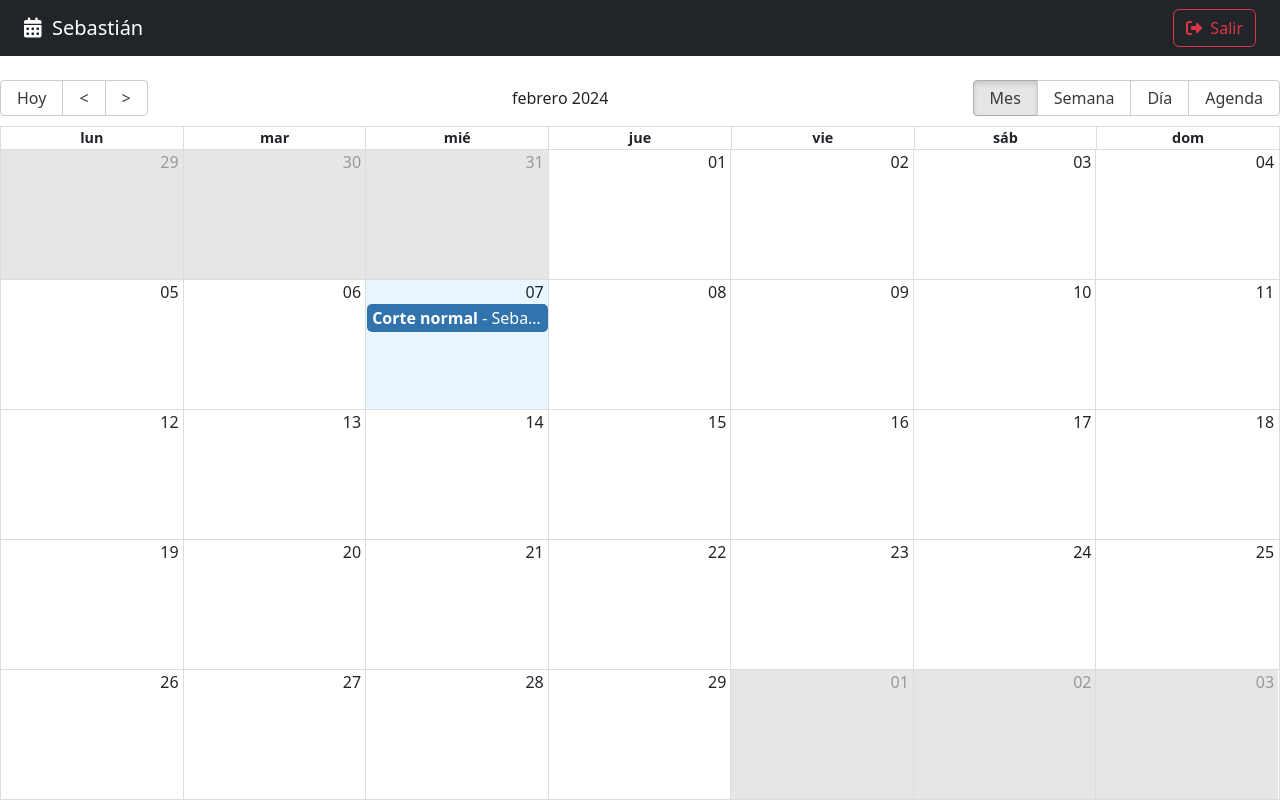
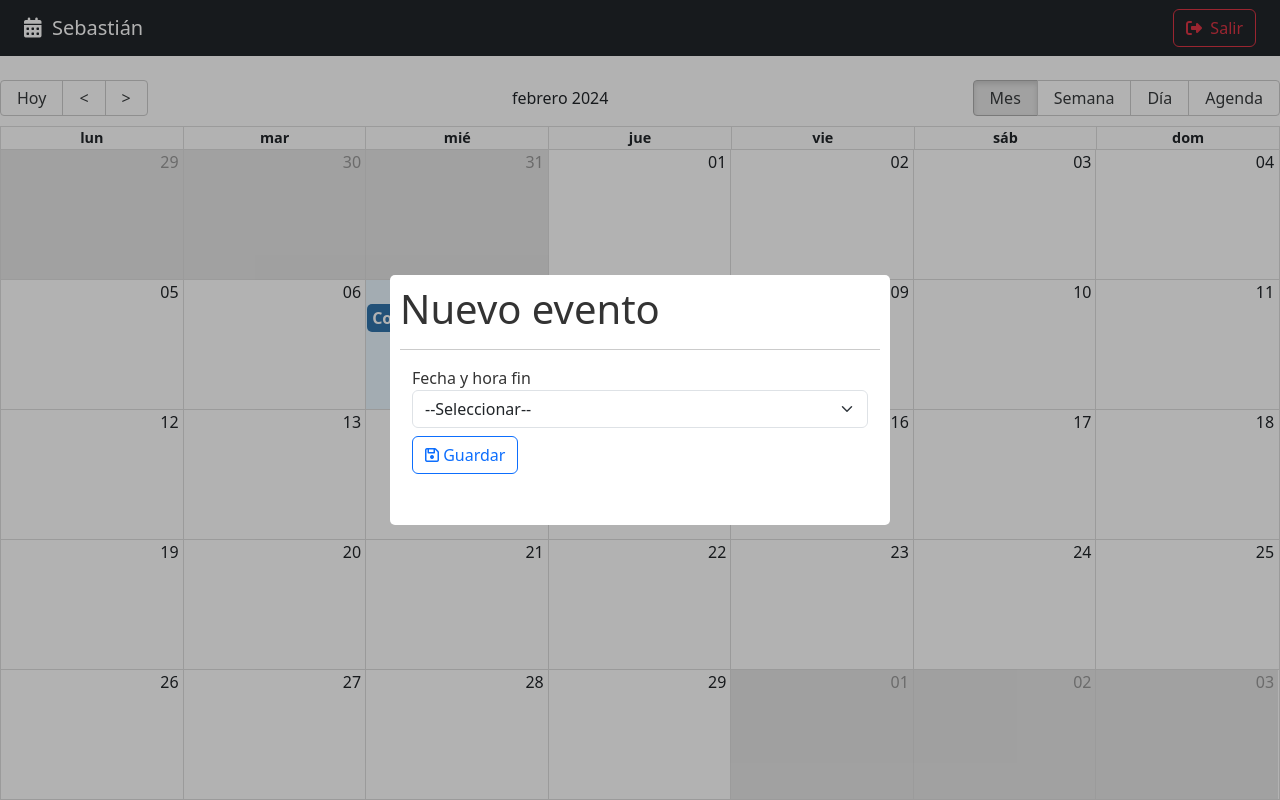
Before and after one commit to sebastian461/peluqueria-front-react, a React (Vite) app: page / in a window 1280 px wide. Built offline with nearby package versions, Linux system fonts and the light colour scheme.

Commit message:
Modal configuration
The design of the modal with the functionality of the form was established

```diff
--- a/package.json
+++ b/package.json
@@ -17,6 +17,7 @@
     "react": "^18.2.0",
     "react-big-calendar": "^1.9.1",
     "react-dom": "^18.2.0",
+    "react-modal": "^3.16.1",
     "react-redux": "^9.1.0",
     "react-router-dom": "^6.22.0",
     "sort-by": "^1.2.0"
--- /dev/null
+++ b/src/peluqueria/components/PeluqueriaModal.jsx
@@ -0,0 +1,99 @@
+import { addHours } from "date-fns";
+import { useState } from "react";
+import Modal from "react-modal";
+
+const customStyles = {
+  content: {
+    top: "50%",
+    left: "50%",
+    right: "auto",
+    bottom: "auto",
+    marginRight: "-50%",
+    transform: "translate(-50%, -50%)",
+  },
+};
+
+const services = [
+  {
+    id: 1,
+    name: "Corte normal",
+    amount: 2.5,
+  },
+  {
+    id: 2,
+    name: "Corte con barba",
+    amount: 3,
+  },
+];
+
+Modal.setAppElement("#root");
+
+export const PeluqueriaModal = () => {
+  const [isOpen, setIsOpen] = useState(true);
+
+  const [formValues, setFormValues] = useState({
+    service: 0,
+    start: new Date(),
+    end: addHours(new Date(), 2),
+  });
+
+  const onSelectedChange = ({ target }, changing) => {
+    setFormValues({
+      ...formValues,
+      [changing]: target.value,
+    });
+  };
+
+  const onCloseModal = () => {
+    console.log("Cerrando modal");
+    setIsOpen(false);
+  };
+
+  const onSubmit = (event) => {
+    event.preventDefault();
+
+    if (isNaN(formValues.service)) {
+      console.log("Error en el servicio");
+      return;
+    }
+
+    console.log(formValues);
+  };
+
+  return (
+    <Modal
+      isOpen={isOpen}
+      onRequestClose={onCloseModal}
+      style={customStyles}
+      contentLabel="Example Modal"
+      className="modal"
+      overlayClassName="modal-fondo"
+      closeTimeoutMS={200}
+    >
+      <h1> Nuevo evento </h1>
+      <hr />
+      <form className="container" onSubmit={onSubmit}>
+        <div className="form-group mb-2">
+          <label>Fecha y hora fin</label>
+          <select
+            className="form-select"
+            value={formValues.service}
+            onChange={(event) => onSelectedChange(event, "service")}
+          >
+            <option value={null}>--Seleccionar--</option>
+            {services.map((s) => (
+              <option value={s.id} key={s.id}>
+                {s.name} - ${s.amount}
+              </option>
+            ))}
+          </select>
+        </div>
+
+        <button type="submit" className="btn btn-outline-primary btn-block">
+          <i className="far fa-save"></i>
+          <span> Guardar</span>
+        </button>
+      </form>
+    </Modal>
+  );
+};
--- a/src/peluqueria/components/index.js
+++ b/src/peluqueria/components/index.js
@@ -1,2 +1,3 @@
+export * from "./Navbar";
 export * from "./PeluqueriaEventBox";
-export * from "./Navbar";
+export * from "./PeluqueriaModal";
--- a/src/peluqueria/pages/PeluqueriaPage.jsx
+++ b/src/peluqueria/pages/PeluqueriaPage.jsx
@@ -2,7 +2,7 @@ import { Calendar } from "react-big-calendar";
 import "react-big-calendar/lib/css/react-big-calendar.css";
 import { addHours } from "date-fns";
 
-import { Navbar, PeluqueriaEventBox } from "../components";
+import { Navbar, PeluqueriaEventBox, PeluqueriaModal } from "../components";
 import { getMessagesEs, localizer } from "../../helpers";
 import { useState } from "react";
 
@@ -59,6 +59,8 @@ export const PeluqueriaPage = () => {
         onSelectEvent={onSelect}
         onView={onViewChanged}
       />
+
+      <PeluqueriaModal />
     </>
   );
 };
--- a/src/styles.css
+++ b/src/styles.css
@@ -0,0 +1,40 @@
+/* Modal */
+.ReactModalPortal > div {
+  opacity: 0;
+}
+
+.ReactModalPortal .ReactModal__Overlay {
+  align-items: center;
+  display: flex;
+  justify-content: center;
+  transition: opacity 0.2s ease-in-out;
+  z-index: 999;
+}
+
+.modal-fondo {
+  background-color: rgba(0, 0, 0, 0.3);
+  bottom: 0;
+  left: 0;
+  right: 0;
+  top: 0;
+  position: fixed;
+}
+
+.ReactModalPortal .ReactModal__Overlay--after-open {
+  opacity: 1;
+}
+
+.ReactModalPortal .ReactModal__Overlay--before-close {
+  opacity: 0;
+}
+
+.modal {
+  background: white;
+  border-radius: 5px;
+  color: rgb(51, 51, 51);
+  display: inline;
+  max-height: 250px;
+  max-width: 500px;
+  outline: none;
+  padding: 10px;
+}
```
Also changed, not shown: 1 other file (tests, documents, lock files or other folders).
